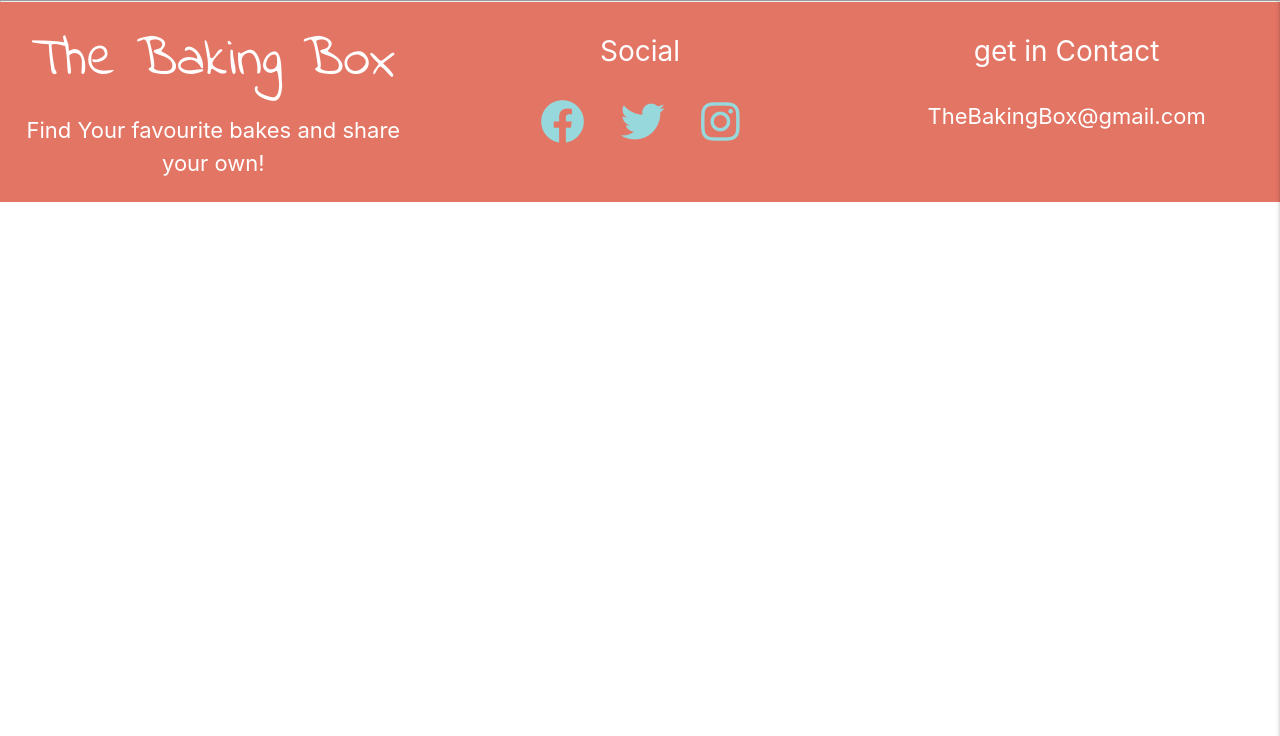
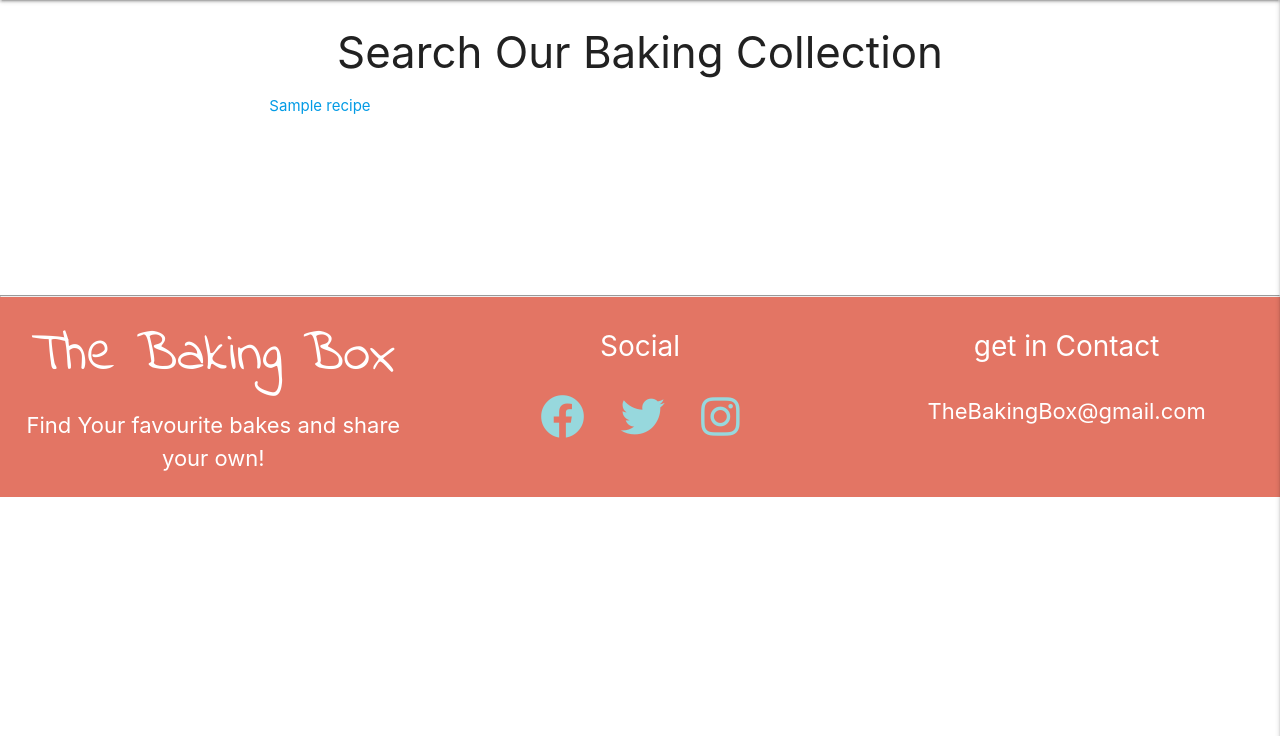
Before and after one commit to Jason-Philip/BakersBox, a Flask app: page /search in a window 1280 px wide. Shown: the part 64-800 px from the top of the page. Run offline with Flask 2, Linux system fonts and the light colour scheme; a database or web service that is not in the repository returns one stand-in record (values such as "Sample title"); some libraries are stand-ins or nearby versions.

Commit message:
Total list of all recipes displayed in search.

```diff
--- a/static/css/style.css
+++ b/static/css/style.css
@@ -119,3 +119,12 @@ hr {
 #off_plus {
     margin: 0%;
 }
+
+.search_results {
+    width: 100%;
+    height: 20vh;
+}
+
+.text_center {
+    text-align: center;
+}
--- a/templates/search.html
+++ b/templates/search.html
@@ -1,5 +1,20 @@
 {% extends "base.html" %}
 {% block content %}
 
+    <h3 class="text_center">Search Our Baking Collection</h3>
+
+    <div class = "row">
+        <div class="col s12 l8 offset-l2 m10 offset-m1">
+            <div class="row">
+                {% for recipe in recipes %}
+                    <div class="col s12 m6 l3">
+                        <div class="container search_results text_center">
+                            <a href="{{ url_for('recipe_view', recipe_id=recipe._id) }}">{{ recipe.recipe_name.capitalize() }}</a>
+                        </div>
+                    </div>
+                {% endfor %}
+            </div>
+        </div>
+    </div>
 
 {% endblock %}
```
